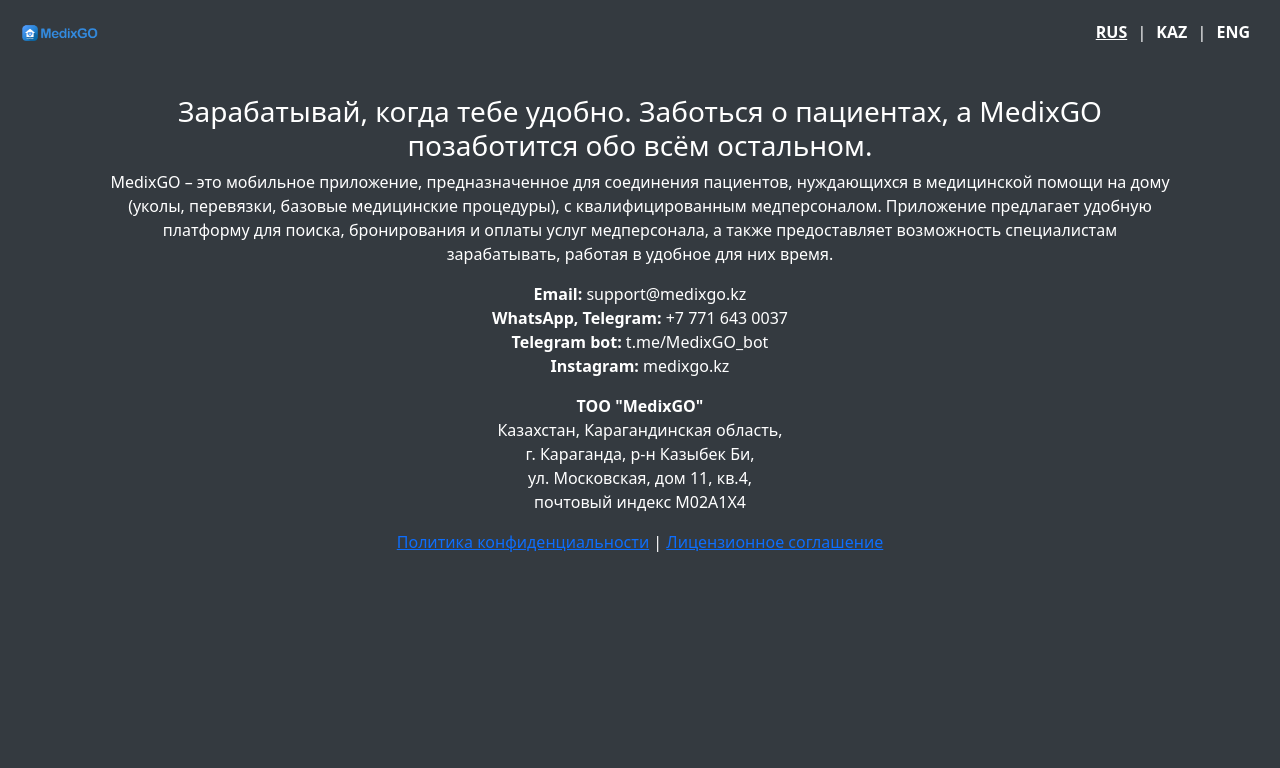
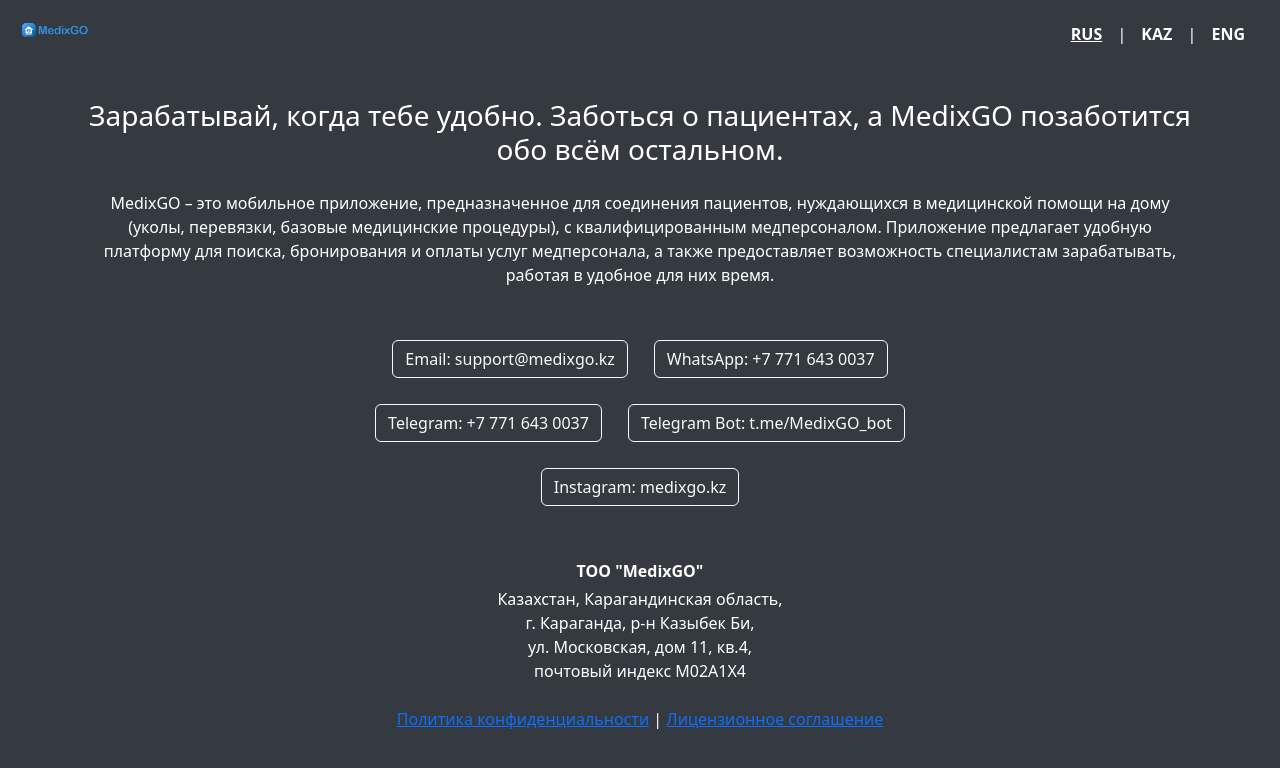
Before and after one commit to bash-create/MedixGO-website, a plain HTML site: page index.html in a window 1280 px wide. Both pictures are taken after a click on the button "RUS". Drawn offline with nearby package versions, Linux system fonts and the light colour scheme.

Commit message:
Update index.html

```diff
--- a/index.html
+++ b/index.html
@@ -1,133 +1,239 @@
 <!DOCTYPE html>
 <html lang="ru">
 <head>
-    <meta charset="UTF-8">
+  <meta charset="UTF-8" />
   <title>MedixGO</title>
-    <link href="https://cdn.jsdelivr.net/npm/bootstrap@5.3.0-alpha1/dist/css/bootstrap.min.css" rel="stylesheet">
+  <meta name="viewport" content="width=device-width, initial-scale=1.0" />
+  <!-- Bootstrap CSS -->
+  <link
+    href="https://cdn.jsdelivr.net/npm/bootstrap@5.3.0/dist/css/bootstrap.min.css"
+    rel="stylesheet"
+  />
   <style>
     body {
-            background-color: #343a40;
-            color: #ffffff;
+      background-color: #343a40; /* Тёмный фон */
+      color: #ffffff;            /* Белый текст */
+      margin: 0;
+      padding: 0;
     }
+    /* Логотип */
+    #logo {
+      width: 70px;
+      margin: 10px 20px;
+    }
+    /* Кнопки языков */
     .language-btn {
       background: none;
       border: none;
       color: #ffffff;
       cursor: pointer;
       font-weight: bold;
+      margin: 0 5px;
     }
     .language-btn.active {
       text-decoration: underline;
     }
-        #logo {
-            width: 80px;
-            margin-left: 20px;
-            margin-top: 10px;
+    /* Контейнер с контентом */
+    .content {
+      padding: 40px 15px;
     }
-        .content {
-            padding: 40px;
+    /* Кнопки контактов */
+    .contact-btn {
+      display: inline-block;
+      margin: 5px;
+    }
+    /* Модалки PDF в Bootstrap */
+    .modal-content {
+      color: #000; /* Текст модалки — чёрный для удобства чтения PDF */
     }
   </style>
 </head>
+
 <body>
-    <div class="d-flex justify-content-between align-items-center">
-        <!-- ЛОГОТИП -->
-        <img src="Logo.png" alt="Logo" id="logo">
-        <!-- КНОПКИ ЯЗЫКОВ -->
+  <!-- Шапка сайта -->
+  <header class="d-flex justify-content-between align-items-center">
+    <!-- Логотип -->
+    <img src="Logo.png" alt="Logo" id="logo" />
+    <!-- Блок переключения языков -->
     <div class="me-4 mt-2">
       <button class="language-btn active" onclick="changeLang('ru')">RUS</button> |
       <button class="language-btn" onclick="changeLang('kz')">KAZ</button> |
       <button class="language-btn" onclick="changeLang('en')">ENG</button>
     </div>
+  </header>
+
+  <!-- Основной контент -->
+  <div class="content container text-center" id="content">
+    <!-- Заголовок / Слоган -->
+    <h3 id="slogan" class="mb-4">
+      Зарабатывай, когда тебе удобно. Заботься о пациентах, а MedixGO позаботится обо
+      всём остальном.
+    </h3>
+    <!-- Описание -->
+    <p id="description" class="mb-5">
+      MedixGO – это мобильное приложение, предназначенное для соединения пациентов,
+      нуждающихся в медицинской помощи на дому (уколы, перевязки, базовые медицинские
+      процедуры), с квалифицированным медперсоналом. Приложение предлагает удобную
+      платформу для поиска, бронирования и оплаты услуг медперсонала, а также
+      предоставляет возможность специалистам зарабатывать, работая в удобное для них
+      время.
+    </p>
+
+    <!-- Контакты -->
+    <div class="row justify-content-center">
+      <div class="col-12 col-md-8">
+        <div class="d-flex flex-column flex-sm-row flex-wrap justify-content-center gap-3">
+          <a href="mailto:support@medixgo.kz" class="btn btn-outline-light contact-btn">
+            Email: support@medixgo.kz
+          </a>
+          <!-- WhatsApp (пример: +7 771 643 0037 => 77716430037) -->
+          <a
+            href="https://wa.me/77716430037"
+            target="_blank"
+            class="btn btn-outline-light contact-btn"
+          >
+            WhatsApp: +7 771 643 0037
+          </a>
+          <!-- Telegram (пример: +7 771 643 0037 => https://t.me/+77716430037) -->
+          <a
+            href="https://t.me/+77716430037"
+            target="_blank"
+            class="btn btn-outline-light contact-btn"
+          >
+            Telegram: +7 771 643 0037
+          </a>
+          <!-- Telegram Bot -->
+          <a
+            href="https://t.me/MedixGO_bot"
+            target="_blank"
+            class="btn btn-outline-light contact-btn"
+          >
+            Telegram Bot: t.me/MedixGO_bot
+          </a>
+          <!-- Instagram -->
+          <a
+            href="https://instagram.com/medixgo.kz"
+            target="_blank"
+            class="btn btn-outline-light contact-btn"
+          >
+            Instagram: medixgo.kz
+          </a>
+        </div>
+      </div>
     </div>
 
-    <!-- ОСНОВНОЙ КОНТЕНТ -->
-    <div class="content container text-center" id="content">
-        <h3 id="slogan">Зарабатывай, когда тебе удобно. Заботься о пациентах, а MedixGO позаботится обо всём остальном.</h3>
-        <p id="description">
-            MedixGO – это мобильное приложение, предназначенное для соединения пациентов, нуждающихся в медицинской помощи на дому (уколы, перевязки, базовые медицинские процедуры), с квалифицированным медперсоналом. Приложение предлагает удобную платформу для поиска, бронирования и оплаты услуг медперсонала, а также предоставляет возможность специалистам зарабатывать, работая в удобное для них время.
-        </p>
-        <p>
-            <b>Email:</b> support@medixgo.kz<br>
-            <b>WhatsApp, Telegram:</b> +7 771 643 0037<br>
-            <b>Telegram bot:</b> t.me/MedixGO_bot<br>
-            <b>Instagram:</b> medixgo.kz
-        </p>
-        <p>
-            <b>ТОО "MedixGO"</b><br>
-            Казахстан, Карагандинская область,<br>
-            г. Караганда, р-н Казыбек Би,<br>
-            ул. Московская, дом 11, кв.4,<br>
+    <!-- Юр. информация -->
+    <div class="mt-5">
+      <p class="mb-1"><strong>ТОО "MedixGO"</strong></p>
+      <p class="mb-1">
+        Казахстан, Карагандинская область,<br />
+        г. Караганда, р-н Казыбек Би,<br />
+        ул. Московская, дом 11, кв.4,<br />
         почтовый индекс M02A1X4
       </p>
-
-        <!-- ССЫЛКИ НА ДОКУМЕНТЫ -->
-        <a href="#" data-bs-toggle="modal" data-bs-target="#policyModal">Политика конфиденциальности</a> |
-        <a href="#" data-bs-toggle="modal" data-bs-target="#licenseModal">Лицензионное соглашение</a>
     </div>
 
-    <!-- МОДАЛЬНОЕ ОКНО: ПОЛИТИКА КОНФИДЕНЦИАЛЬНОСТИ (PDF) -->
+    <!-- Ссылки на документы -->
+    <div class="mt-4">
+      <a href="#" data-bs-toggle="modal" data-bs-target="#policyModal"
+        >Политика конфиденциальности</a
+      >
+      |
+      <a href="#" data-bs-toggle="modal" data-bs-target="#licenseModal"
+        >Лицензионное соглашение</a
+      >
+    </div>
+  </div>
+
+  <!-- Модальное окно: Политика конфиденциальности (PDF) -->
   <div class="modal fade" id="policyModal" tabindex="-1">
     <div class="modal-dialog modal-lg">
-        <div class="modal-content text-dark">
+      <div class="modal-content">
         <div class="modal-header">
           <h5 class="modal-title">Политика конфиденциальности</h5>
           <button type="button" class="btn-close" data-bs-dismiss="modal"></button>
         </div>
         <div class="modal-body">
-            <!-- Встраиваем PDF -->
-            <object data="Политика конфиденциальности.pdf" type="application/pdf" width="100%" height="600px">
-              <p>Если ваш браузер не поддерживает PDF, <a href="Политика конфиденциальности.pdf">откройте файл напрямую</a>.</p>
+          <object
+            data="Политика конфиденциальности.pdf"
+            type="application/pdf"
+            width="100%"
+            height="600px"
+          >
+            <p>
+              Ваш браузер не поддерживает PDF. <br />
+              <a href="Политика конфиденциальности.pdf">Откройте файл напрямую.</a>
+            </p>
           </object>
         </div>
       </div>
     </div>
   </div>
 
-    <!-- МОДАЛЬНОЕ ОКНО: ЛИЦЕНЗИОННОЕ СОГЛАШЕНИЕ (PDF) -->
+  <!-- Модальное окно: Лицензионное соглашение (PDF) -->
   <div class="modal fade" id="licenseModal" tabindex="-1">
     <div class="modal-dialog modal-lg">
-        <div class="modal-content text-dark">
+      <div class="modal-content">
         <div class="modal-header">
           <h5 class="modal-title">Лицензионное соглашение</h5>
           <button type="button" class="btn-close" data-bs-dismiss="modal"></button>
         </div>
         <div class="modal-body">
-            <!-- Встраиваем PDF -->
-            <object data="Лицензионное соглашение.pdf" type="application/pdf" width="100%" height="600px">
-              <p>Если ваш браузер не поддерживает PDF, <a href="Лицензионное соглашение.pdf">откройте файл напрямую</a>.</p>
+          <object
+            data="Лицензионное соглашение.pdf"
+            type="application/pdf"
+            width="100%"
+            height="600px"
+          >
+            <p>
+              Ваш браузер не поддерживает PDF. <br />
+              <a href="Лицензионное соглашение.pdf">Откройте файл напрямую.</a>
+            </p>
           </object>
         </div>
       </div>
     </div>
   </div>
 
-    <script src="https://cdn.jsdelivr.net/npm/bootstrap@5.3.0-alpha1/dist/js/bootstrap.bundle.min.js"></script>
+  <!-- Bootstrap JS -->
+  <script src="https://cdn.jsdelivr.net/npm/bootstrap@5.3.0/dist/js/bootstrap.bundle.min.js"></script>
+
   <script>
-      // Переводы для переключения языка (только 2 блока: slogan и description)
+    // Переводы (для двух блоков: slogan и description)
     const translations = {
       ru: {
-          slogan: "Зарабатывай, когда тебе удобно. Заботься о пациентах, а MedixGO позаботится обо всём остальном.",
-          description: "MedixGO – это мобильное приложение, предназначенное для соединения пациентов, нуждающихся в медицинской помощи на дому (уколы, перевязки, базовые медицинские процедуры), с квалифицированным медперсоналом. Приложение предлагает удобную платформу для поиска, бронирования и оплаты услуг медперсонала, а также предоставляет возможность специалистам зарабатывать, работая в удобное для них время."
+        slogan:
+          "Зарабатывай, когда тебе удобно. Заботься о пациентах, а MedixGO позаботится обо всём остальном.",
+        description:
+          "MedixGO – это мобильное приложение, предназначенное для соединения пациентов, нуждающихся в медицинской помощи на дому (уколы, перевязки, базовые медицинские процедуры), с квалифицированным медперсоналом. Приложение предлагает удобную платформу для поиска, бронирования и оплаты услуг медперсонала, а также предоставляет возможность специалистам зарабатывать, работая в удобное для них время.",
       },
       kz: {
-          slogan: "Өзіңізге ыңғайлы уақытта табыс табыңыз. Пациенттерге қамқорлық жасаңыз, қалғанын MedixGO реттейді.",
-          description: "MedixGO – үйде медициналық көмекке мұқтаж пациенттерді (инъекция, таңу, базалық медициналық рәсімдер) білікті медициналық қызметкерлермен байланыстыруға арналған мобильді қосымша. Қосымша медициналық қызметкерлерді іздеу, брондау және төлеуге арналған ыңғайлы платформаны ұсынады, сондай-ақ мамандарға ыңғайлы уақытта табыс табуға мүмкіндік береді."
+        slogan:
+          "Өзіңізге ыңғайлы уақытта табыс табыңыз. Пациенттерге қамқорлық жасаңыз, қалғанын MedixGO реттейді.",
+        description:
+          "MedixGO – үйде медициналық көмекке мұқтаж пациенттерді (инъекция, таңу, базалық медициналық рәсімдер) білікті медициналық қызметкерлермен байланыстыруға арналған мобильді қосымша. Қосымша медициналық қызметкерлерді іздеу, брондау және төлеуге арналған ыңғайлы платформаны ұсынады, сондай-ақ мамандарға ыңғайлы уақытта табыс табуға мүмкіндік береді.",
       },
       en: {
-          slogan: "Earn when it's convenient for you. Take care of patients, MedixGO will handle the rest.",
-          description: "MedixGO is a mobile app designed to connect patients requiring medical care at home (injections, bandages, basic medical procedures) with qualified medical personnel. The app provides a convenient platform for searching, booking, and paying for medical staff services, as well as enabling specialists to earn income at their convenience."
-        }
+        slogan:
+          "Earn when it's convenient for you. Take care of patients, MedixGO will handle the rest.",
+        description:
+          "MedixGO is a mobile app designed to connect patients requiring medical care at home (injections, bandages, basic medical procedures) with qualified medical personnel. The app provides a convenient platform for searching, booking, and paying for medical staff services, as well as enabling specialists to earn income at their convenience.",
+      },
     };
 
     function changeLang(lang) {
-        document.getElementById('slogan').innerText = translations[lang].slogan;
-        document.getElementById('description').innerText = translations[lang].description;
+      document.getElementById("slogan").innerText = translations[lang].slogan;
+      document.getElementById("description").innerText =
+        translations[lang].description;
 
       // Подсветка активной кнопки
-        document.querySelectorAll('.language-btn').forEach(btn => btn.classList.remove('active'));
-        const btn = document.querySelector(`.language-btn[onclick="changeLang('${lang}')"]`);
-        if(btn) btn.classList.add('active');
+      document.querySelectorAll(".language-btn").forEach((btn) => {
+        btn.classList.remove("active");
+      });
+      const btn = document.querySelector(
+        `.language-btn[onclick="changeLang('${lang}')"]`
+      );
+      if (btn) btn.classList.add("active");
     }
   </script>
 </body>
```
Lines whose indentation alone changed are shown as unchanged.
